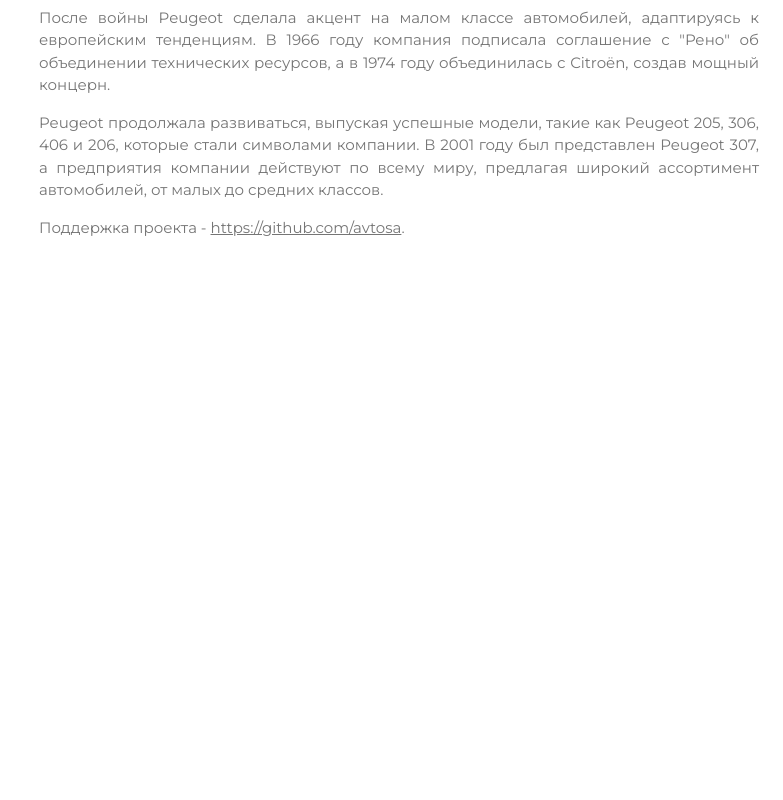
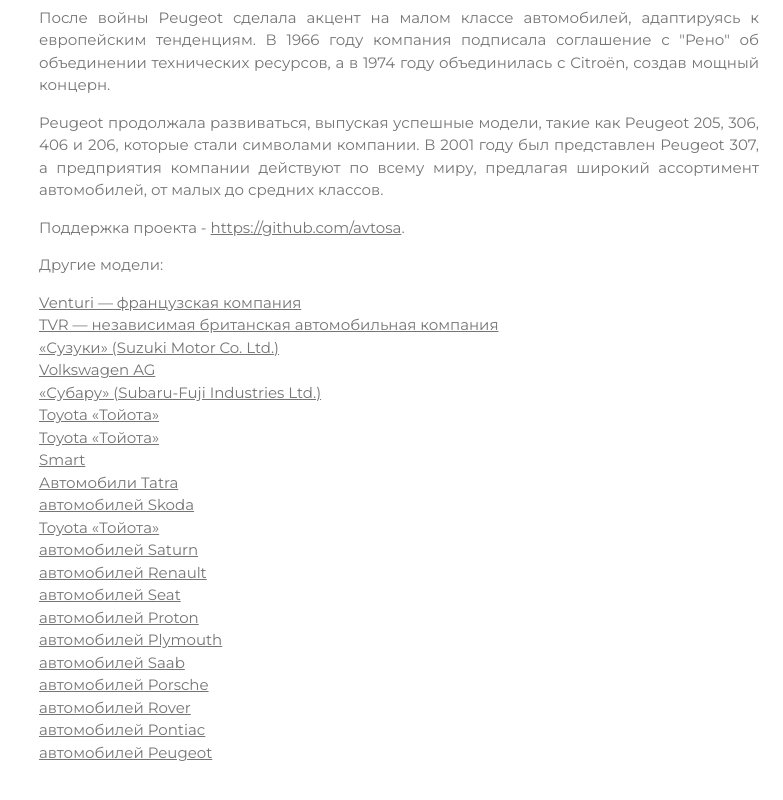
Before and after one commit to avtosa/avtosa.github.io, a plain HTML site: page 19.html in a window 1280 px wide. Shown: the part 2232-3032 px from the top of the page, without its empty margins (497-1280 px from the left). Before the commit the page ends 2530 px from the top, so only its background shows below. Drawn offline with Linux system fonts and the light colour scheme.

Commit message:
Update 19.html

```diff
--- a/19.html
+++ b/19.html
@@ -93,6 +93,30 @@
 
 <p>Поддержка проекта - <a href="https://github.com/avtosa">https://github.com/avtosa</a>.</p>
 
+<p>Другие модели:</p>
+
+<a href="https://avtosa.github.io/2.html">Venturi — французская компания</a><br />
+<a href="https://avtosa.github.io/3.html">TVR — независимая британская автомобильная компания</a><br />
+<a href="https://avtosa.github.io/6.html">«Сузуки» (Suzuki Motor Co. Ltd.)</a><br />
+<a href="https://avtosa.github.io/1.html">Volkswagen AG</a><br />
+<a href="https://avtosa.github.io/7.html">«Субару» (Subaru-Fuji Industries Ltd.)</a><br />
+<a href="https://avtosa.github.io/4.html">Toyota «Тойота»</a><br />
+<a href="https://avtosa.github.io/4.html">Toyota «Тойота»</a><br />
+<a href="https://avtosa.github.io/8.html">Smart</a><br />
+<a href="https://avtosa.github.io/5.html">Автомобили Tatra</a><br />
+<a href="https://avtosa.github.io/9.html">автомобилей Skoda</a><br />
+<a href="https://avtosa.github.io/4.html">Toyota «Тойота»</a><br />
+<a href="https://avtosa.github.io/11.html">автомобилей Saturn</a><br />
+<a href="https://avtosa.github.io/14.html">автомобилей Renault</a><br />
+<a href="https://avtosa.github.io/10.html">автомобилей Seat</a><br />
+<a href="https://avtosa.github.io/15.html">автомобилей Proton</a><br />
+<a href="https://avtosa.github.io/18.html">автомобилей Plymouth</a><br />
+<a href="https://avtosa.github.io/12.html">автомобилей Saab</a><br />
+<a href="https://avtosa.github.io/16.html">автомобилей Porsche</a><br />
+<a href="https://avtosa.github.io/13.html">автомобилей Rover</a><br />
+<a href="https://avtosa.github.io/17.html">автомобилей Pontiac</a><br />
+<a href="https://avtosa.github.io/19.html">автомобилей Peugeot</a>
+
     <!-- Testimonials -->
 
 
```
